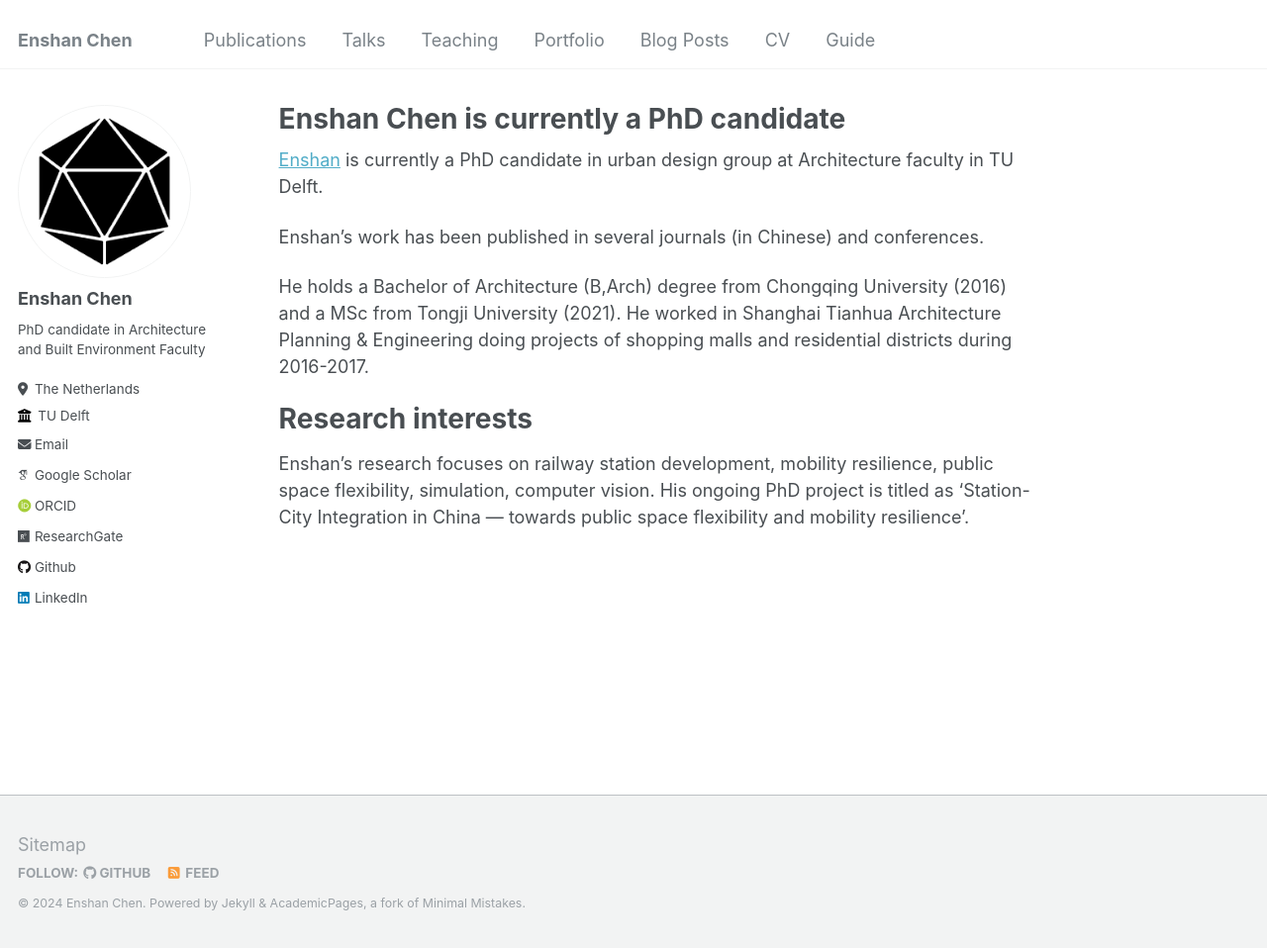
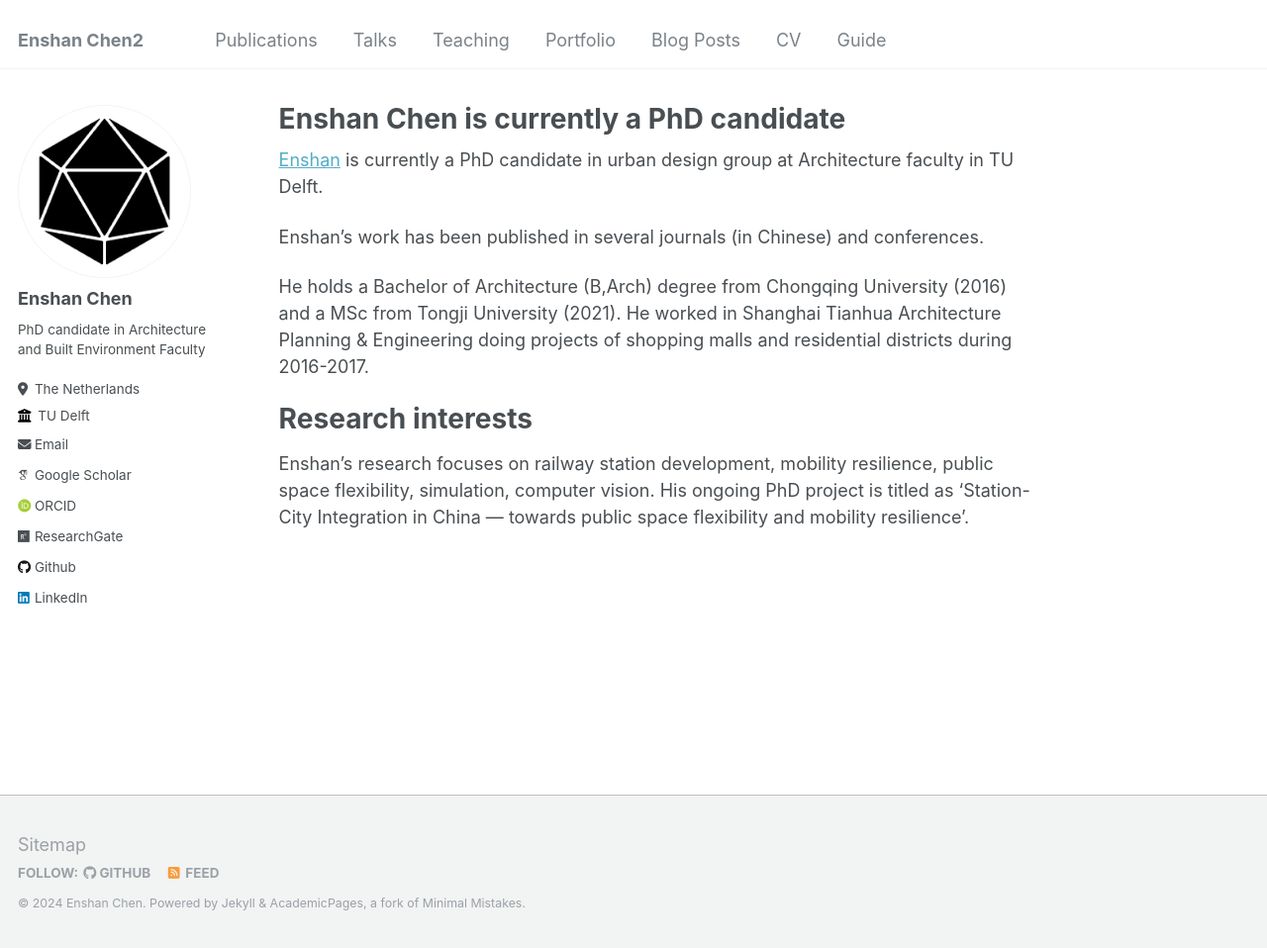
Before and after one commit to 1309928130/1309928130.github.io, a Jekyll site: the page built from _pages/about.md, in a window 1280 px wide and 958 px high. Shown: the whole window at 99% size. Built offline with Jekyll 4.4.1, drawn with Linux system fonts in a browser that asks for light colours; some web fonts are replaced.

Commit message:
Update _config.yml

```diff
--- a/_config.yml
+++ b/_config.yml
@@ -8,7 +8,7 @@
 
 # Basic Site Settings 1
 locale                   : "en-US"
-title                    : "Enshan Chen"
+title                    : "Enshan Chen2"
 title_separator          : "-"
 name                     : &name "Enshan Chen"
 description              : &description "personal description"
```
